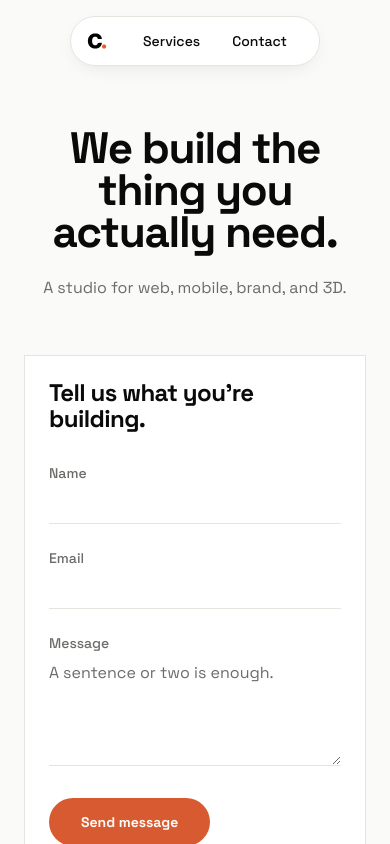
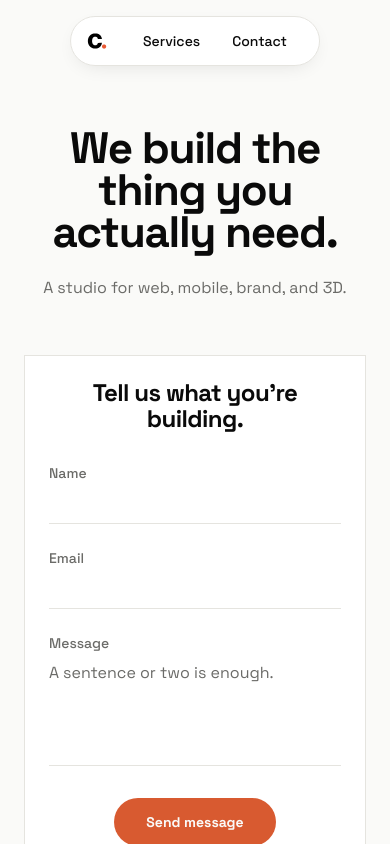
Before and after one commit to laughable-9/cevstudio, a Next.js app: page / in a window 390 px wide. Shown: the top 844 px of the page. Built offline with nearby package versions, Linux system fonts and the light colour scheme.

Commit message:
feat(contact): auto-grow message field and center heading on mobile

```diff
--- a/app/components/ContactForm.tsx
+++ b/app/components/ContactForm.tsx
@@ -41,7 +41,7 @@ export default function ContactForm() {
     >
       <h2
         id="contact-heading"
-        className="text-2xl font-bold leading-[1.05] tracking-tight md:text-3xl"
+        className="text-center text-2xl font-bold leading-[1.05] tracking-tight md:text-left md:text-3xl"
       >
         Tell us what you&rsquo;re building.
       </h2>
@@ -86,7 +86,7 @@ export default function ContactForm() {
             required
           />
 
-          <div className="mt-2 flex items-center gap-4">
+          <div className="mt-2 flex items-center justify-center gap-4 md:justify-start">
             <button
               type="submit"
               disabled={status === "sending"}
@@ -142,11 +142,16 @@ function Field({
           id={id}
           name={id}
           value={value}
-          onChange={(e) => onChange(e.target.value)}
+          onChange={(e) => {
+            onChange(e.target.value);
+            const el = e.currentTarget;
+            el.style.height = "auto";
+            el.style.height = `${el.scrollHeight}px`;
+          }}
           placeholder={placeholder}
           required={required}
           rows={4}
-          className={inputClass}
+          className={`${inputClass} min-h-24 resize-none overflow-hidden`}
         />
       ) : (
         <input
```
